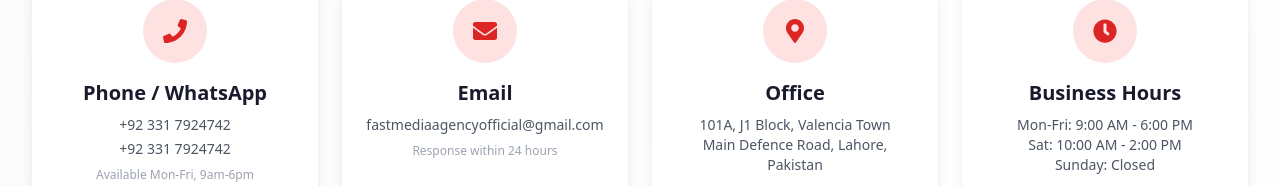
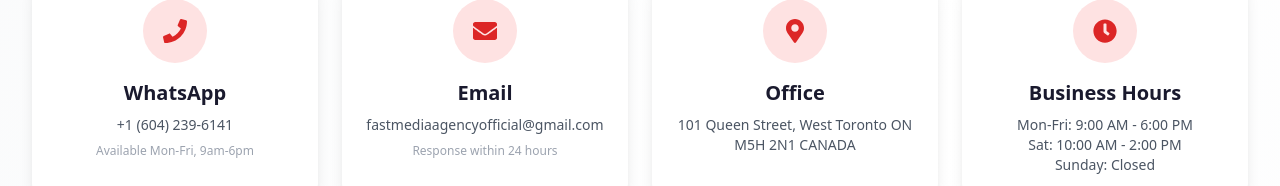
Before and after one commit to aestheticaura822-ux/fast-group-frontend-clean, a React (Vite) app: page /contact in a window 1280 px wide. Shown: the part 755-941 px from the top of the page. Built offline with nearby package versions, Linux system fonts and the light colour scheme.

Commit message:
Update frontend changes

```diff
--- a/src/components/Footer.jsx
+++ b/src/components/Footer.jsx
@@ -3,7 +3,7 @@
 
 function Footer() {
   // WhatsApp number (remove + and special characters)
-  const whatsappNumber = '923317924742'; // +92 325 2467463 → 923252467463
+  const whatsappNumber = '1(604)2396141'; // +92 325 2467463 → 923252467463
 
   // WhatsApp chat link
 
@@ -31,11 +31,11 @@
             <div className="space-y-3">
               <p className="flex items-start gap-3 text-sm">
                 <FaMapMarkerAlt className="text-red-500 mt-1 flex-shrink-0" />
-                <span>101A, J1 Block, Valencia Town Main Defence Road, Lahore, Pakistan</span>
+                <span>101 Queen Street, West Toronto ON M5H 2N1 CANADA</span>
               </p>
               <p className="flex items-center gap-3 text-sm">
                 <FaPhone className="text-red-500" />
-                <span>+92 331 7924742</span>
+                <span>+1 (604) 239-6141</span>
               </p>
               <p className="flex items-center gap-3 text-sm">
                 <FaEnvelope className="text-red-500" />
--- a/src/pages/Contact.jsx
+++ b/src/pages/Contact.jsx
@@ -150,9 +150,9 @@
               <div className="w-12 h-12 sm:w-14 sm:h-14 md:w-16 md:h-16 bg-red-100 rounded-full flex items-center justify-center mx-auto mb-3 sm:mb-4 group-hover:bg-red-600 transition-colors duration-300">
                 <FaPhone className="text-xl sm:text-2xl text-red-600 group-hover:text-white transition-colors" />
               </div>
-              <h3 className="text-base sm:text-lg md:text-xl font-bold mb-1 sm:mb-2">Phone / WhatsApp</h3>
-              <p className="text-gray-600 text-xs sm:text-sm mb-1">+92 331 7924742</p>
-              <p className="text-gray-600 text-xs sm:text-sm">+92 331 7924742</p>
+              <h3 className="text-base sm:text-lg md:text-xl font-bold mb-1 sm:mb-2">WhatsApp</h3>
+              <p className="text-gray-600 text-xs sm:text-sm mb-1">+1 (604) 239-6141</p>
+              <p className="text-gray-600 text-xs sm:text-sm"></p>
               <p className="text-xs text-gray-400 mt-1 sm:mt-2">Available Mon-Fri, 9am-6pm</p>
             </motion.div>
 
@@ -182,8 +182,7 @@
                 <FaMapMarkerAlt className="text-xl sm:text-2xl text-red-600 group-hover:text-white transition-colors" />
               </div>
               <h3 className="text-base sm:text-lg md:text-xl font-bold mb-1 sm:mb-2">Office</h3>
-              <p className="text-gray-600 text-xs sm:text-sm">101A, J1 Block, Valencia Town</p>
-              <p className="text-gray-600 text-xs sm:text-sm">Main Defence Road, Lahore, Pakistan</p>
+              <p className="text-gray-600 text-xs sm:text-sm">101 Queen Street, West Toronto ON M5H 2N1 CANADA</p>
             </motion.div>
 
             {/* Business Hours */}
```
